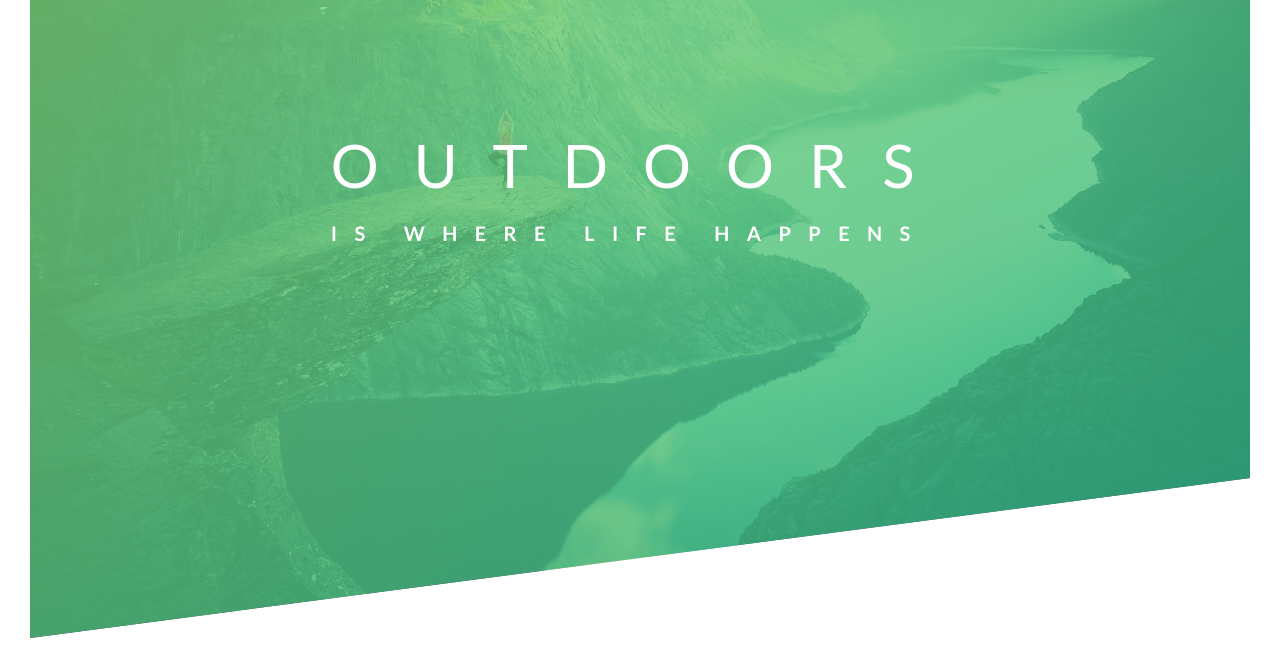
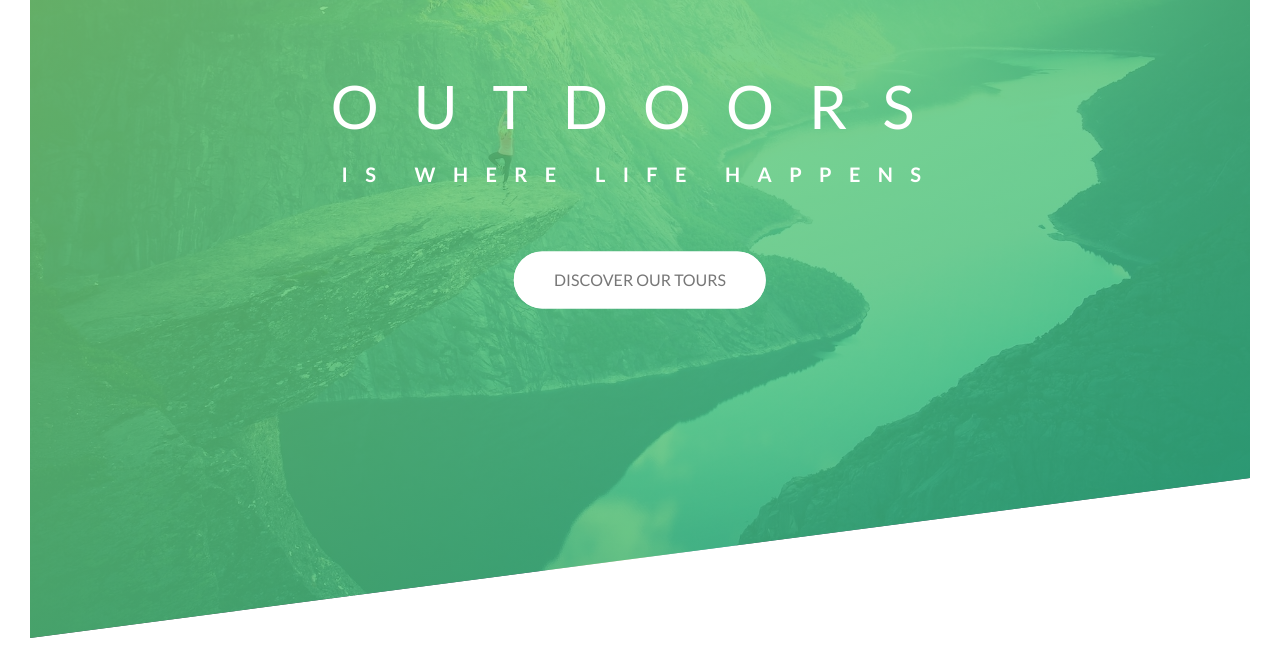
Before and after one commit to fffarzan/learn-css-natours, a plain HTML site: page index.html in a window 1280 px wide. Shown: the part 152-820 px from the top of the page. Drawn offline with Linux system fonts and the light colour scheme.

Commit message:
Add header text and buttons

```diff
--- a/css/style.css
+++ b/css/style.css
@@ -45,16 +45,23 @@ body {
     height: 35px;
 }
 
+.logo:hover {
+    animation: moveInRight 1s ease-out;
+}
+
 .text-box {
     position: absolute;
     top: 40%;
     left: 50%;
     transform: translate(-50%, -50%);
+    text-align: center;
 }
 
 .heading-primary {
     color: #fff;
     text-transform: uppercase;
+    backface-visibility: hidden; /* fix of animated elements going up after animations finishes */
+    margin-bottom: 60px;
 }
 
 .heading-primary-main {
@@ -62,6 +69,11 @@ body {
     font-size: 60px;
     font-weight: 400;
     letter-spacing: 35px;
+    animation-name: moveInLeft;
+    animation-duration: 1s;
+    animation-timing-function: ease-out;
+    /*animation-iteration-count: 3;*/
+    /* animation-delay: 3s; */
 }
 
 .heading-primary-sub {
@@ -69,4 +81,101 @@ body {
     font-size: 20px;
     font-weight: 700;
     letter-spacing: 17.4px;
+    animation: moveInRight 1s ease-out;
 }
+
+@keyframes moveInLeft {
+    0% {
+        opacity: 0;
+        transform: translateX(-100px);
+    }
+
+    80% {
+        transform: translateX(10px);
+    }
+
+    100% {
+        opacity: 1;
+        transform: translateX(0);
+    }
+}
+
+@keyframes moveInRight {
+    0% {
+        opacity: 0;
+        transform: translateX(100px);
+    }
+
+    80% {
+        transform: translateX(-10px);
+    }
+
+    100% {
+        opacity: 1;
+        transform: translateX(0);
+    }
+}
+
+@keyframes moveInButtom {
+    0% {
+        opacity: 0;
+        transform: translateY(30px);
+    }
+
+    100% {
+        opacity: 1;
+        transform: translateY(0);
+    }
+}
+
+.btn:link, .btn:visited {
+    text-transform: uppercase;
+    text-decoration: none;
+    padding: 15px 40px;
+    display: inline-block;
+    border-radius: 100px;
+    transition: all .2s;
+    position: relative;
+}
+
+.btn:hover {
+    transform: translateY(-3px);
+    box-shadow: 0 10px 20px rgba(0, 0, 0, .2);
+}
+
+.btn:active {
+    transform: translateY(-1px);
+    box-shadow: 0 5px 10px rgba(0, 0, 0, .2);
+}
+
+.btn-white {
+    background-color: #fff;
+    color: #777;
+}
+
+.btn::after {
+    content: '';
+    display: inline-block;
+    height: 100%;
+    width: 100%;
+    border-radius: 100px;
+    position: absolute;
+    top: 0;
+    left: 0;
+    z-index: -1;
+    transition: all .4s;
+}
+
+.btn-white::after {
+    background-color: #fff;
+}
+
+.btn:hover::after {
+    transform: scaleX(1.4) scaleY(1.6);
+    opacity: 0;
+}
+
+.btn-animated {
+    animation: moveInButtom .5s ease-out 0.75s;
+    animation-fill-mode: backwards; /* perfect */
+}
--- a/index.html
+++ b/index.html
@@ -23,6 +23,8 @@
                     <span class="heading-primary-main">Outdoors</span>
                     <span class="heading-primary-sub">is where life happens</span>
                 </h1>
+
+                <a href="#" class="btn btn-white btn-animated">Discover our tours</a>
             </div>
         </header>
     </body>
```
